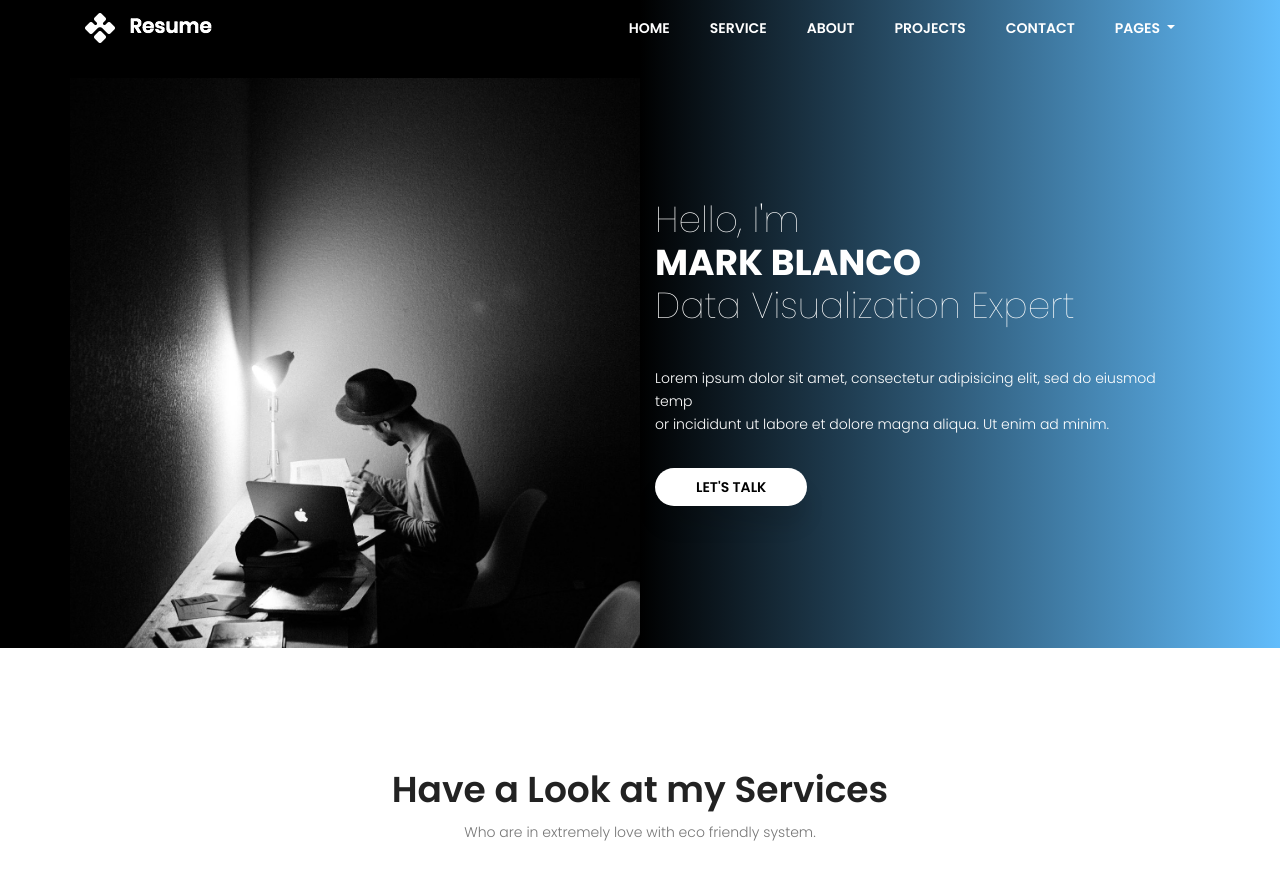
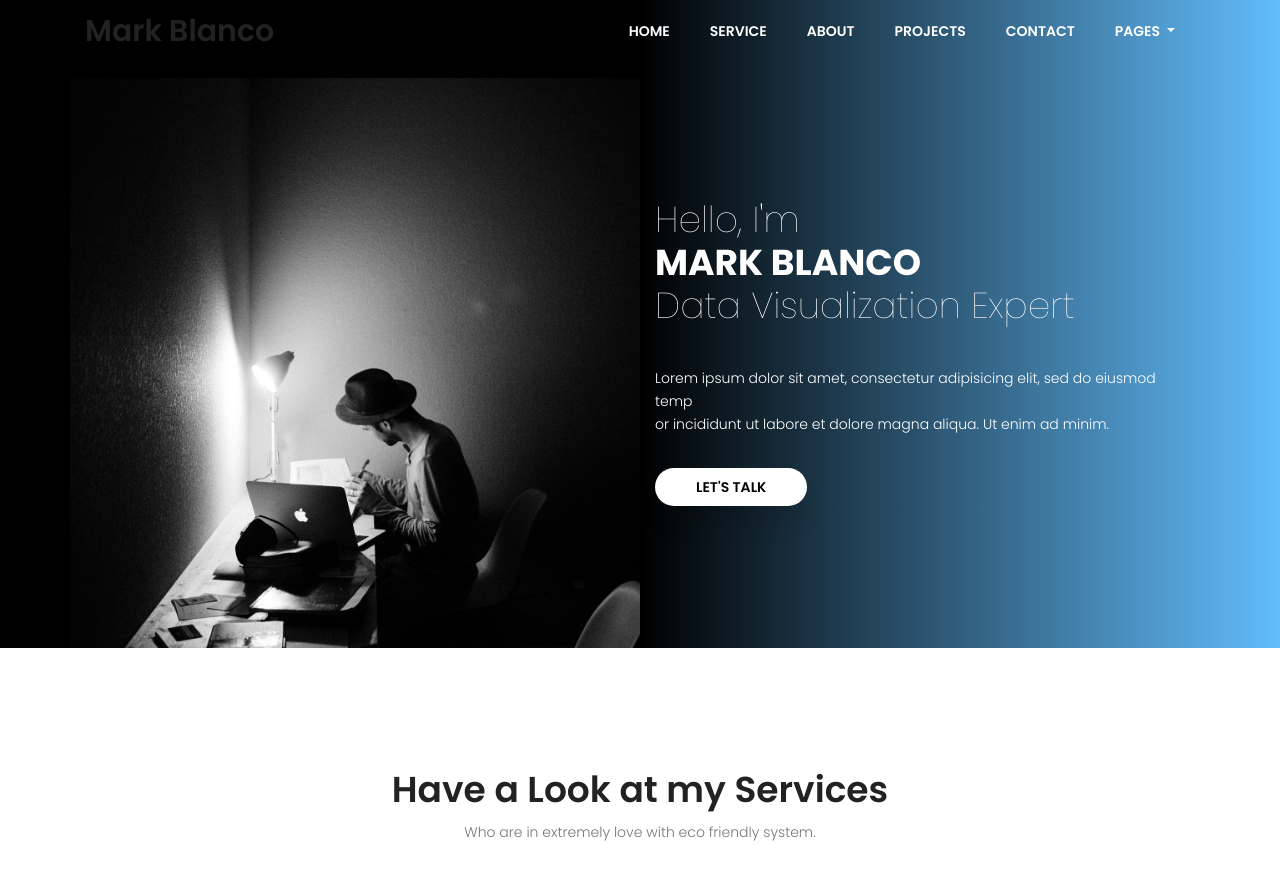
Before and after one commit to boombranco/boombranco.github.io, a Jekyll site: the page index.html, which Jekyll copies as it is, in a window 1280 px wide and 900 px high. Shown: the top 880 px of the window. Built offline with Jekyll 4.4.1, drawn with Linux system fonts in a browser that asks for light colours; nearby versions of some CDN libraries.

Commit message:
Update Logo

```diff
--- a/Resume-doc/index.html
+++ b/Resume-doc/index.html
@@ -32,7 +32,8 @@
         <aside class="left-sidebar">
             <div class="logo">
                 <a href="#welcome">
-                    <img src="img/logo.png" alt="">
+                  <!-- <img src="img/logo.png" alt=""> -->
+									<h2 class="header-name">Mark Blanco</h2>
                 </a>
             </div>
             <nav class="left-nav">
--- a/elements.html
+++ b/elements.html
@@ -37,7 +37,8 @@
 					<nav class="navbar navbar-expand-lg  navbar-light">
 						<div class="container">
 							  <a class="navbar-brand" href="index.html">
-							  	<img src="img/logo.png" alt="">
+							  	<!-- <img src="img/logo.png" alt=""> -->
+									<h2 class="header-name">Mark Blanco</h2>
 							  </a>
 							  <button class="navbar-toggler" type="button" data-toggle="collapse" data-target="#navbarSupportedContent" aria-controls="navbarSupportedContent" aria-expanded="false" aria-label="Toggle navigation">
 							    <span class="text-white lnr lnr-menu"></span>
--- a/generic.html
+++ b/generic.html
@@ -36,7 +36,8 @@
 					<nav class="navbar navbar-expand-lg  navbar-light">
 						<div class="container">
 							  <a class="navbar-brand" href="index.html">
-							  	<img src="img/logo.png" alt="">
+									<!-- <img src="img/logo.png" alt=""> -->
+									<h2 class="header-name">Mark Blanco</h2>
 							  </a>
 							  <button class="navbar-toggler" type="button" data-toggle="collapse" data-target="#navbarSupportedContent" aria-controls="navbarSupportedContent" aria-expanded="false" aria-label="Toggle navigation">
 							    <span class="text-white lnr lnr-menu"></span>
--- a/index.html
+++ b/index.html
@@ -35,7 +35,8 @@
 					<nav class="navbar navbar-expand-lg  navbar-light">
 						<div class="container">
 							  <a class="navbar-brand" href="index.html">
-							  	<img src="img/logo.png" alt="">
+									<!-- <img src="img/logo.png" alt=""> -->
+									<h2 class="header-name">Mark Blanco</h2>
 							  </a>
 							  <button class="navbar-toggler" type="button" data-toggle="collapse" data-target="#navbarSupportedContent" aria-controls="navbarSupportedContent" aria-expanded="false" aria-label="Toggle navigation">
 							    <span class="text-white lnr lnr-menu"></span>
```
